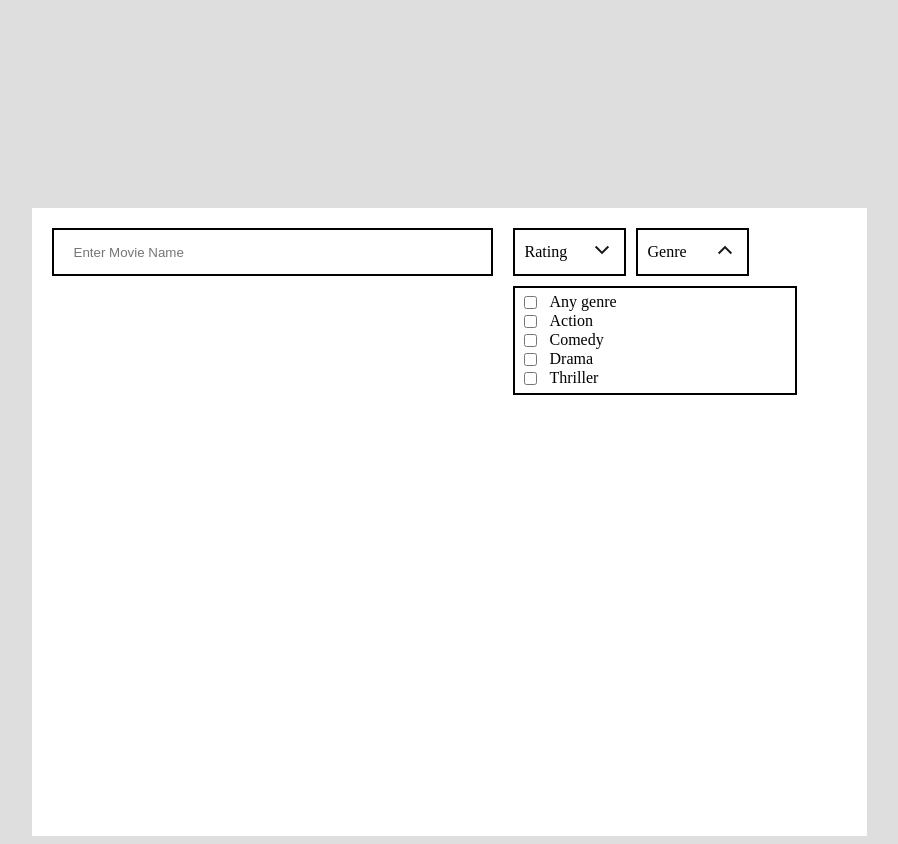
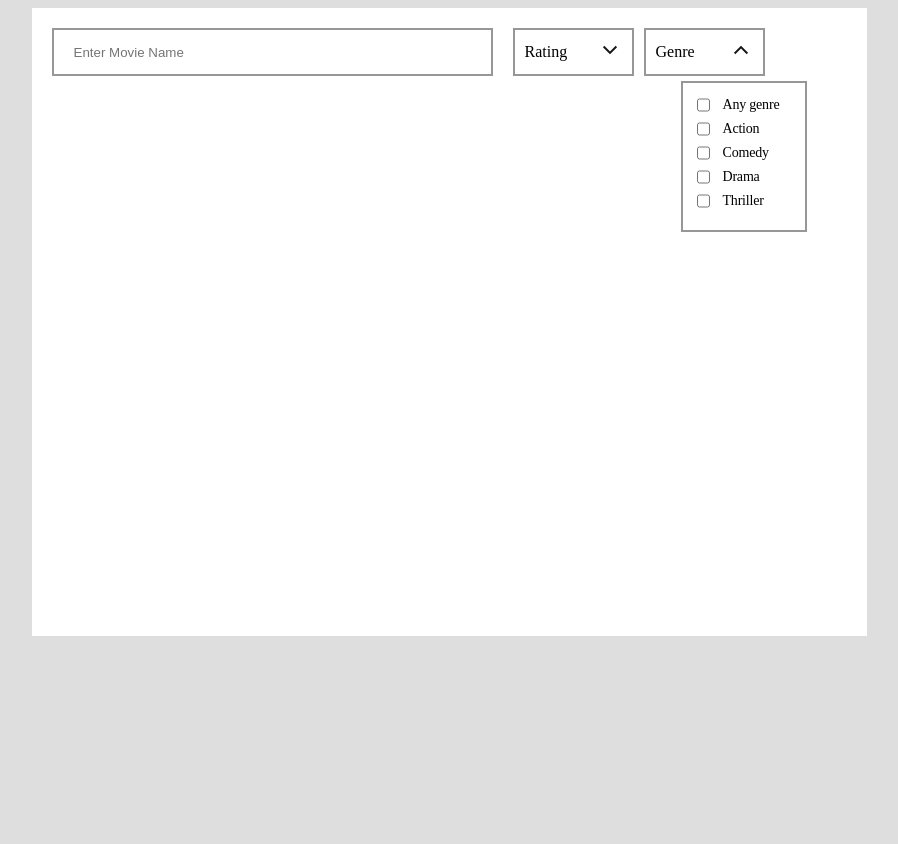
Before and after one commit to techloset/React-challenge, a React (Create React App) app: page / in a window 1280 px wide. Both pictures are taken after a click on the element "Genre". Shown: the whole page, without its empty margins (191-1089 px from the left). After the commit the page ends 800 px from the top, so only its background shows below. Built offline with nearby package versions, Linux system fonts and the light colour scheme.

Commit message:
fix issues

```diff
--- a/src/App.css
+++ b/src/App.css
@@ -7,7 +7,6 @@
   justify-content: center;
 }
 .container {
-  margin-top: 200px;
   background-color: white;
   min-height: 588px;
   padding: 20px;
@@ -20,7 +19,7 @@
 }
 .input {
   width: 415px;
-  border: 2px solid black;
+  border: 2px solid #979797;
   height: 42px;
   padding-left: 20px;
 }
@@ -38,19 +37,19 @@
 .rating,
 .genre {
   height: 44px;
-  border: 2px solid black;
+  border: 2px solid #979797;
   display: flex;
   align-items: center;
   justify-content: space-between;
   padding-inline: 10px;
-  width: 89px;
+  width: 97px;
 }
 .genre {
   margin-left: 10px;
 }
 .movies_box_container {
-  border: 2px solid black;
-  margin-top: 10px;
+  border: 2px solid #979797;
+  margin-top: 5px;
 }
 .moviecontainer {
   padding-inline: 10px;
@@ -82,15 +81,35 @@
   color: #777777;
 }
 .ratingBoxContaier {
-  border: 2px solid black;
-  margin-top: 10px;
-  width: 270px;
+  border: 2px solid #979797;
+  margin-top: 5px;
+  width: 239px;
   padding: 5px;
 }
 .rowContainer {
   display: flex;
   flex-direction: row;
 }
-.anyThing{
-    margin-left: 10px;
+.anyThing {
+  font-family: 'DM Sans';
+  font-style: normal;
+  font-weight: 400;
+  font-size: 14px;
+  line-height: 24px;
+  /* identical to box height, or 171% */
+
+  letter-spacing: -0.2px;
+
+  color: #000000;
+  margin-left: 10px;
 }
+
+.genreBoxContaier {
+  border: 2px solid #979797;
+  margin-top: 5px;
+  width: 102px;
+  float: right;
+  height: 127px;
+  margin-right: 40px;
+  padding: 10px;
+}
--- a/src/component/AllMovies.js
+++ b/src/component/AllMovies.js
@@ -55,9 +55,9 @@ export default function AllMovies() {
               className="rating"
               onClick={() => setOpen({ genre: false, rating: !open.rating })}
             >
-              <p>Rating</p>
+              <div>Rating</div>
 
-              <p>{open.rating ? <Upper /> : <Down />}</p>
+              <div>{open.rating ? <Upper /> : <Down />}</div>
             </div>
             <div
               className="genre"
@@ -67,7 +67,8 @@ export default function AllMovies() {
               <p>{open.genre ? <Upper /> : <Down />}</p>
             </div>
           </div>
-          {(open.genre || open.rating) && (
+
+          {open.rating && (
             <div className="ratingBoxContaier">
               {open.rating && !open.genre && (
                 <RatingBox
@@ -75,6 +76,10 @@ export default function AllMovies() {
                   getDesiredRating={(val) => setdesiredRating(val)}
                 />
               )}
+            </div>
+          )}
+          {open.genre && (
+            <div className="genreBoxContaier">
               {open.genre && !open.rating && (
                 <CategoryBox
                   desiredCategory={desiredCategory}
--- a/src/component/CategoryBox.js
+++ b/src/component/CategoryBox.js
@@ -15,6 +15,7 @@ export default function CategoryBox({ desiredCategory, getDesiredCategoryg }) {
   };
   const anyThingHandler = (val) => {
     const alltrue = desiredCategory.map((item) => ({
+      ...item,
       key: item.key,
       value: val,
     }));
--- a/src/component/RatingBox.js
+++ b/src/component/RatingBox.js
@@ -43,6 +43,7 @@ export default function RatingBox({ desiredRating, getDesiredRating }) {
               id=""
               onChange={(e) => checkedHandler(item)}
               checked={item.value}
+              style={{marginRight:6}}
             />
             <StarList rating={item.key} />
           </div>
--- a/src/component/StarList.js
+++ b/src/component/StarList.js
@@ -12,7 +12,13 @@ export default function StarList({ rating }) {
           rating < item &&
           rating > item - 1;
 
-        return <Star fill={filling} key={rating * index} half={half} />;
+        return (
+          <div style={{
+            marginLeft:-4
+          }}>
+            <Star fill={filling} key={rating * index} half={half}  />
+          </div>
+        );
       })}
     </div>
   );
```
